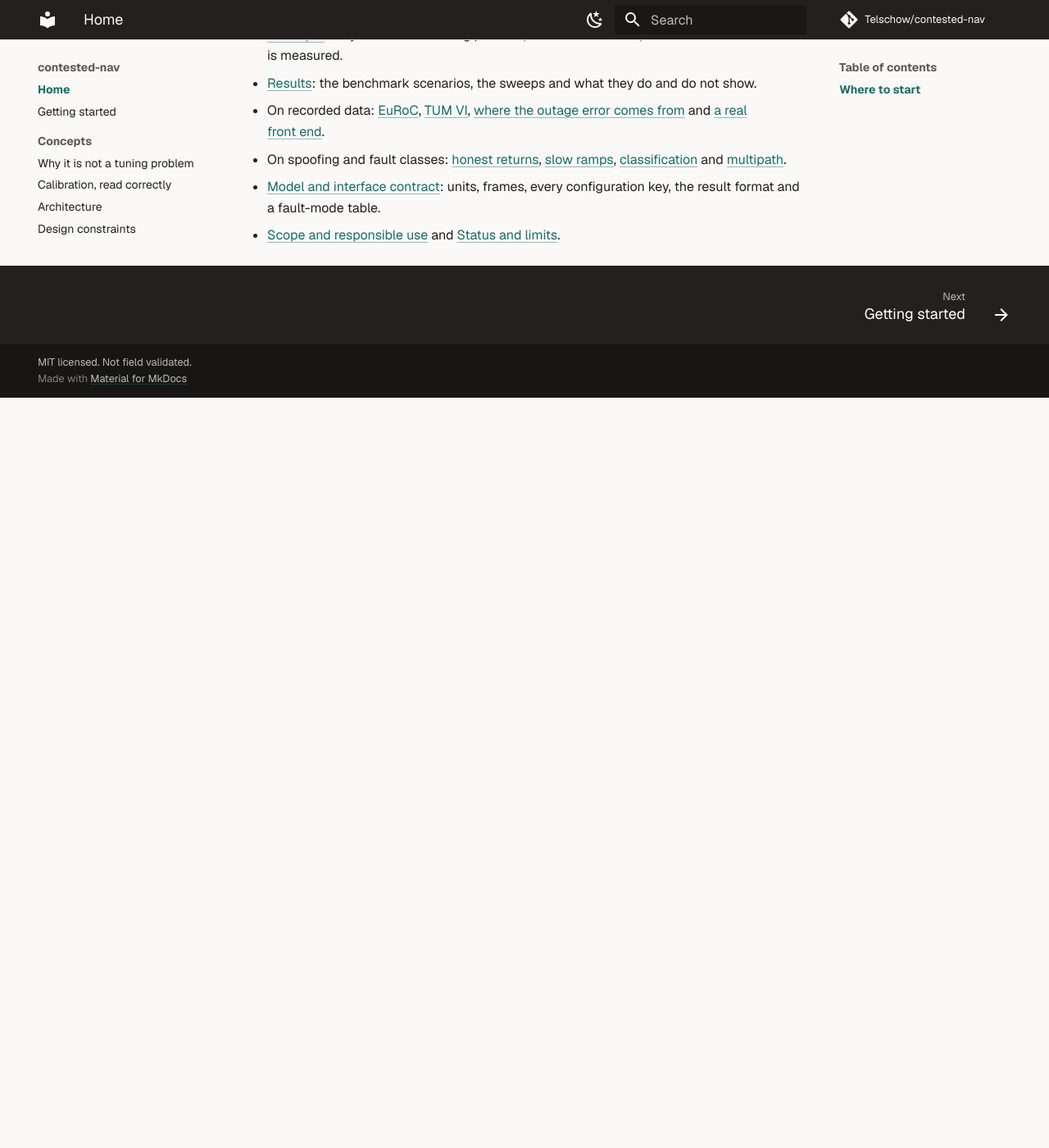
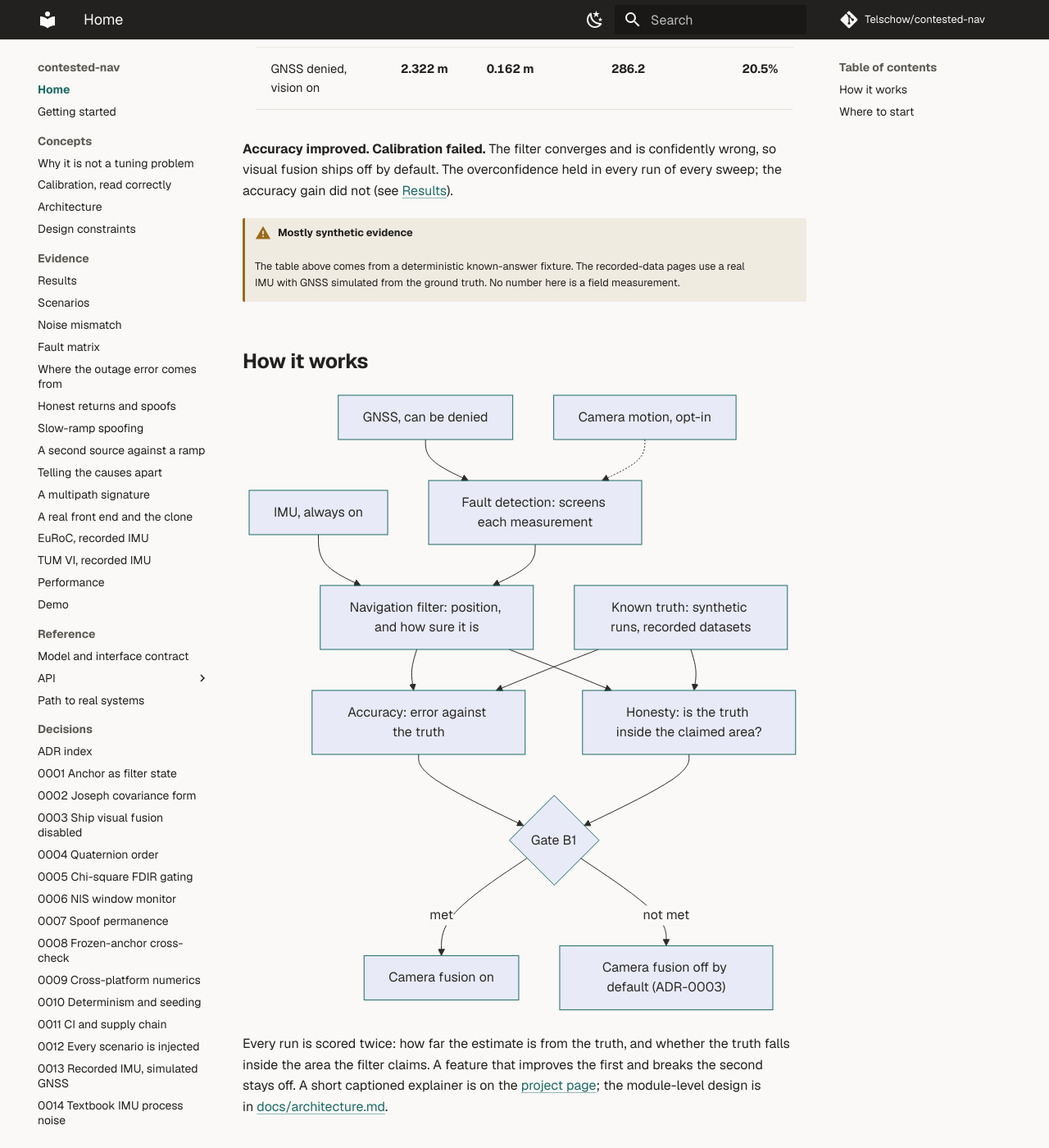
Before and after one commit to Telschow/contested-nav, an MkDocs documentation site: the page built from docs/index.md, in a window 1280 px wide and 1400 px high, scrolled down 1198 px. Shown: the whole window at 82% size. Built offline with MkDocs 1.6.1 and Material for MkDocs 9.7.7, drawn with Linux system fonts in a browser that asks for light colours; comment, search, counter and statistics services are not loaded; before the commit the page ends 1683 px from its top, so only the background shows below that; some of the changed text lies outside the part shown.

Commit message:
docs: a How it works diagram and a captioned explainer video
A management-level diagram (sensors, fault detection, filter, the accuracy and
honesty checks, gate B1) goes in the README and, by include, on the project
page. The page embeds a captioned explainer rendered from one benchmark run
(outage_control and outage_visual); every figure in it is read from that
run's records, none is typed. No new numbers in the README.

Co-Authored-By: Claude Opus 5.5 <noreply@anthropic.com>
Claude-Session: https://claude.ai/code/session_017LmqBGdTpNrQBMr44osvmo

````diff
--- a/README.md
+++ b/README.md
@@ -55,6 +55,31 @@ table below. It is a synthetic result, the default is unchanged, and visual fusi
 > fixture: an analytic trajectory with generated sensor streams. The recorded-data pages use a real
 > IMU with simulated GNSS and, in one study, real camera frames. No number here is a field
 > measurement.
+
+## How it works
+
+<!-- how-it-works-start -->
+```mermaid
+flowchart TB
+    IMU["IMU, always on"] --> F
+    GNSS["GNSS, can be denied"] --> FDIR["Fault detection: screens each measurement"]
+    CAM["Camera motion, opt-in"] -.-> FDIR
+    FDIR --> F["Navigation filter: position, and how sure it is"]
+    F --> ACC["Accuracy: error against the truth"]
+    F --> HON["Honesty: is the truth inside the claimed area?"]
+    TRUTH["Known truth: synthetic runs, recorded datasets"] --> ACC
+    TRUTH --> HON
+    ACC --> GATE{"Gate B1"}
+    HON --> GATE
+    GATE -- "met" --> ON["Camera fusion on"]
+    GATE -- "not met" --> OFF["Camera fusion off by default (ADR-0003)"]
+```
+
+Every run is scored twice: how far the estimate is from the truth, and whether the truth falls
+inside the area the filter claims. A feature that improves the first and breaks the second stays
+off. A short captioned explainer is on the [project page](https://telschow.github.io/contested-nav/);
+the module-level design is in [docs/architecture.md](docs/architecture.md).
+<!-- how-it-works-end -->
 
 ## Quickstart
 
--- a/docs/index.md
+++ b/docs/index.md
@@ -1,6 +1,13 @@
 # contested-nav
 
 **Is the filter right about how wrong it is?**
+
+<video controls preload="metadata" poster="assets/video/explainer-poster.jpg" style="width:100%">
+  <source src="assets/video/contested-nav-explainer.mp4" type="video/mp4">
+</video>
+
+*A captioned explainer built from one benchmark run: the same GNSS outage with the camera off and
+on, the measured accuracy and calibration, and the decision that follows.*
 
 ![Position error against the uncertainty the filter claims, through a GNSS outage, without and with vision](figures/hero.png)
 
@@ -21,6 +28,14 @@ did not (see [Results](results.md)).
     The table above comes from a deterministic known-answer fixture. The recorded-data pages use a
     real IMU with GNSS simulated from the ground truth. No number here is a field measurement.
 
+## How it works
+
+{%
+  include-markdown "../README.md"
+  start="<!-- how-it-works-start -->"
+  end="<!-- how-it-works-end -->"
+%}
+
 ## Where to start
 
 - [Getting started](getting-started.md): install, run the headline case in 19 seconds, reproduce every number.
````
Also changed, not shown: docs/assets/video/explainer-poster.jpg (added), 1 other file.
